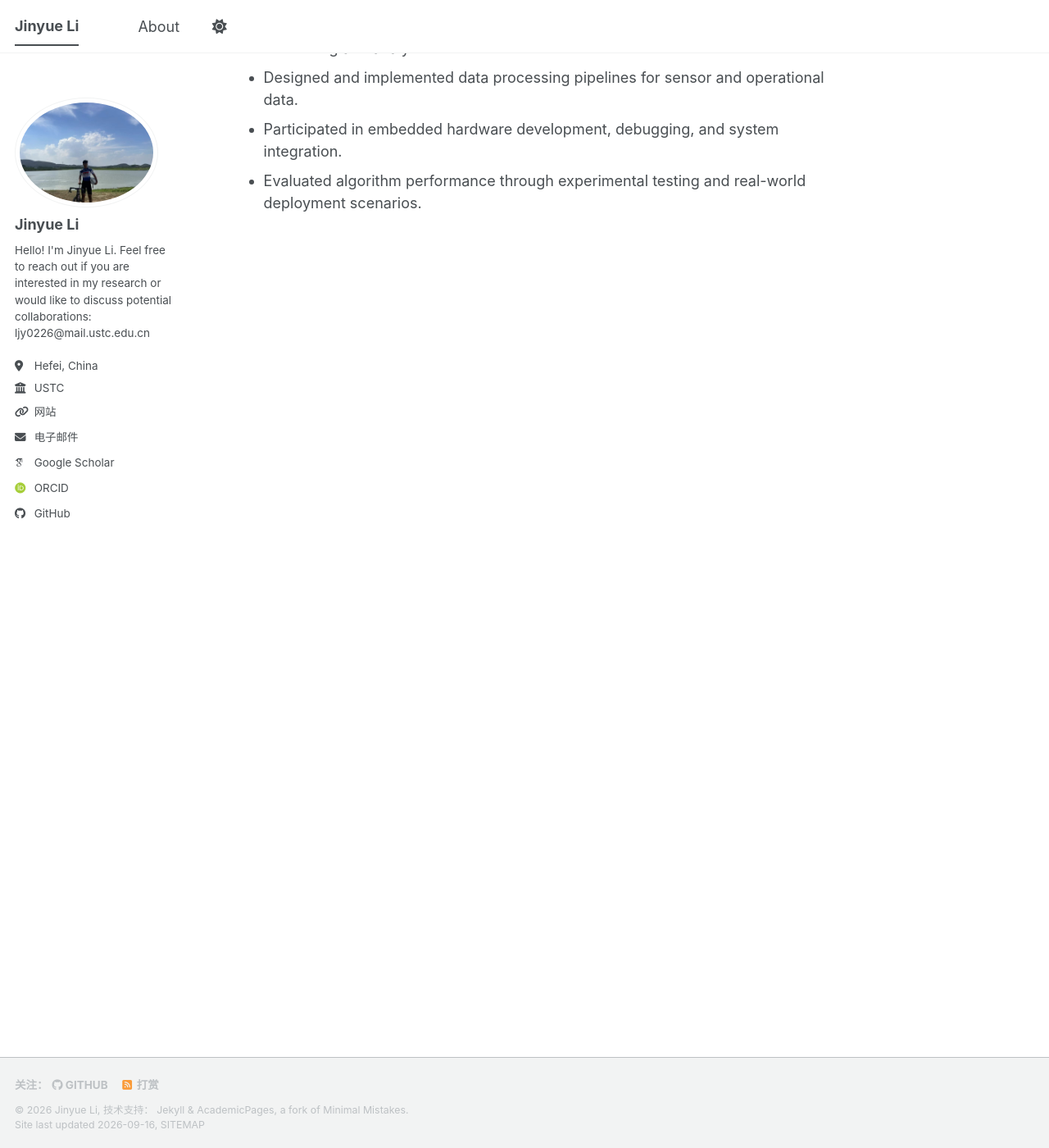
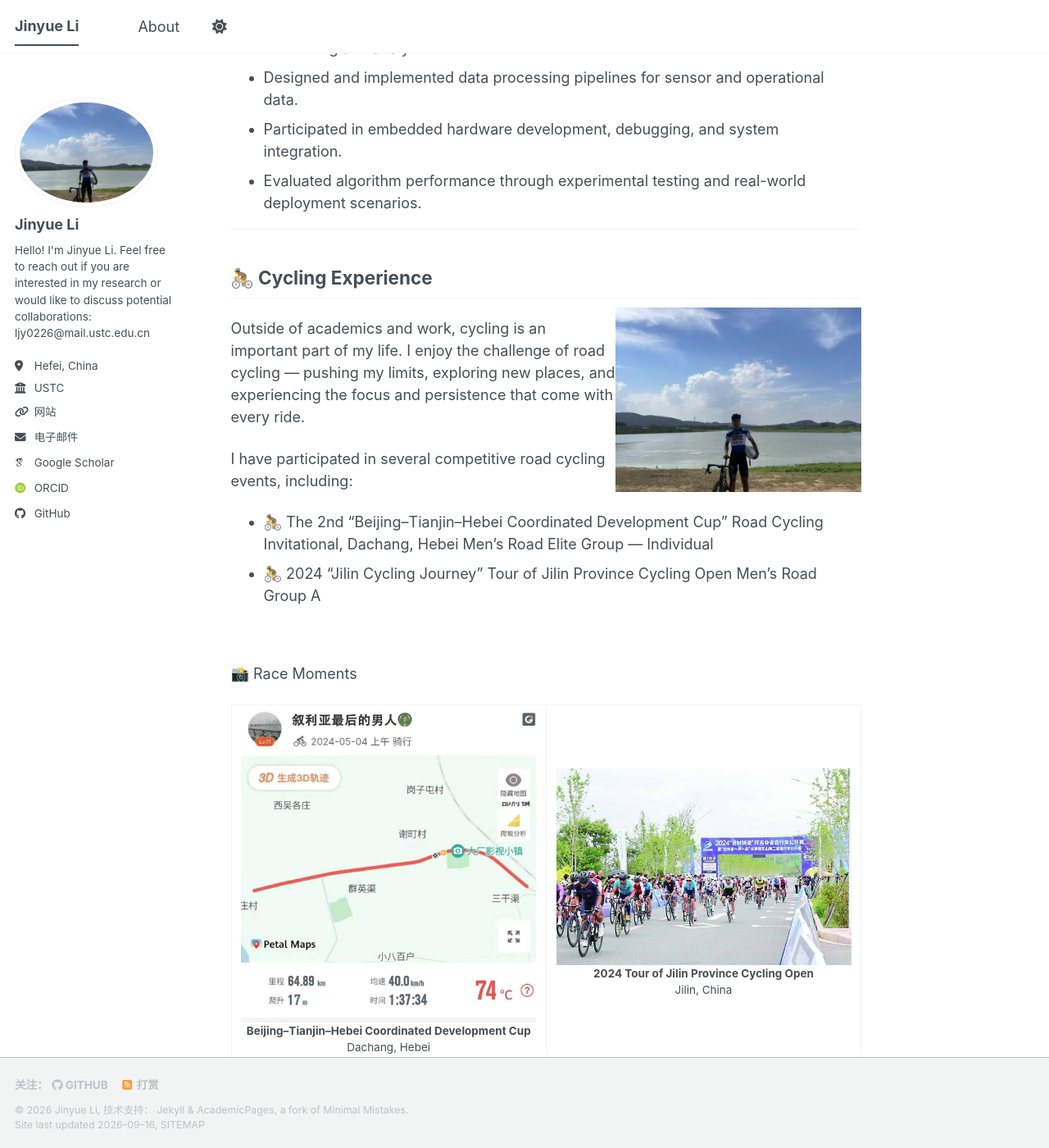
Before and after one commit to jylEcho/jylEcho.github.io, a Jekyll site: the page built from _pages/about.md, in a window 1280 px wide and 1400 px high, scrolled down 2754 px. Shown: the whole window at 82% size. Built offline with Jekyll 4.4.1, drawn with Linux system fonts in a browser that asks for light colours; some web fonts are replaced; a script bundle is joined from its source files by our own code; library files that are not in the unit come from our copies.

Commit message:
Update about.md

```diff
--- a/_pages/about.md
+++ b/_pages/about.md
@@ -100,3 +100,27 @@ Qiankun Li, Junyuan Mao, **Jinyue Li**, Rui Hao, Huabao Chen, Guanyu Chen, Lingh
 - Designed and implemented data processing pipelines for sensor and operational data.
 - Participated in embedded hardware development, debugging, and system integration.
 - Evaluated algorithm performance through experimental testing and real-world deployment scenarios.
+
+---
+
+## 🚴 Cycling Experience
+
+<img src="images/bike.jpg" width="300" align="right" />
+
+Outside of academics and work, cycling is an important part of my life.
+I enjoy the challenge of road cycling — pushing my limits, exploring new places, and experiencing the focus and persistence that come with every ride.
+
+I have participated in several competitive road cycling events, including:
+
+- 🚴 The 2nd “Beijing–Tianjin–Hebei Coordinated Development Cup” Road Cycling Invitational, Dachang, Hebei
+Men's Road Elite Group — Individual
+- 🚴 2024 “Jilin Cycling Journey” Tour of Jilin Province Cycling Open
+Men's Road Group A
+
+<br clear="right"/>
+
+📸 Race Moments
+
+<table> <tr> <td align="center"> <img src="images/Dachang.jpg" width="360"/><br/> <b>Beijing–Tianjin–Hebei Coordinated Development Cup</b><br/> Dachang, Hebei </td> <td align="center"> <img src="images/jilin.jpeg" width="360"/><br/> <b>2024 Tour of Jilin Province Cycling Open</b><br/> Jilin, China </td> </tr> </table>
+
+Cycling has taught me more than endurance — it has strengthened my discipline, resilience, and willingness to keep moving forward when things get difficult.
```
